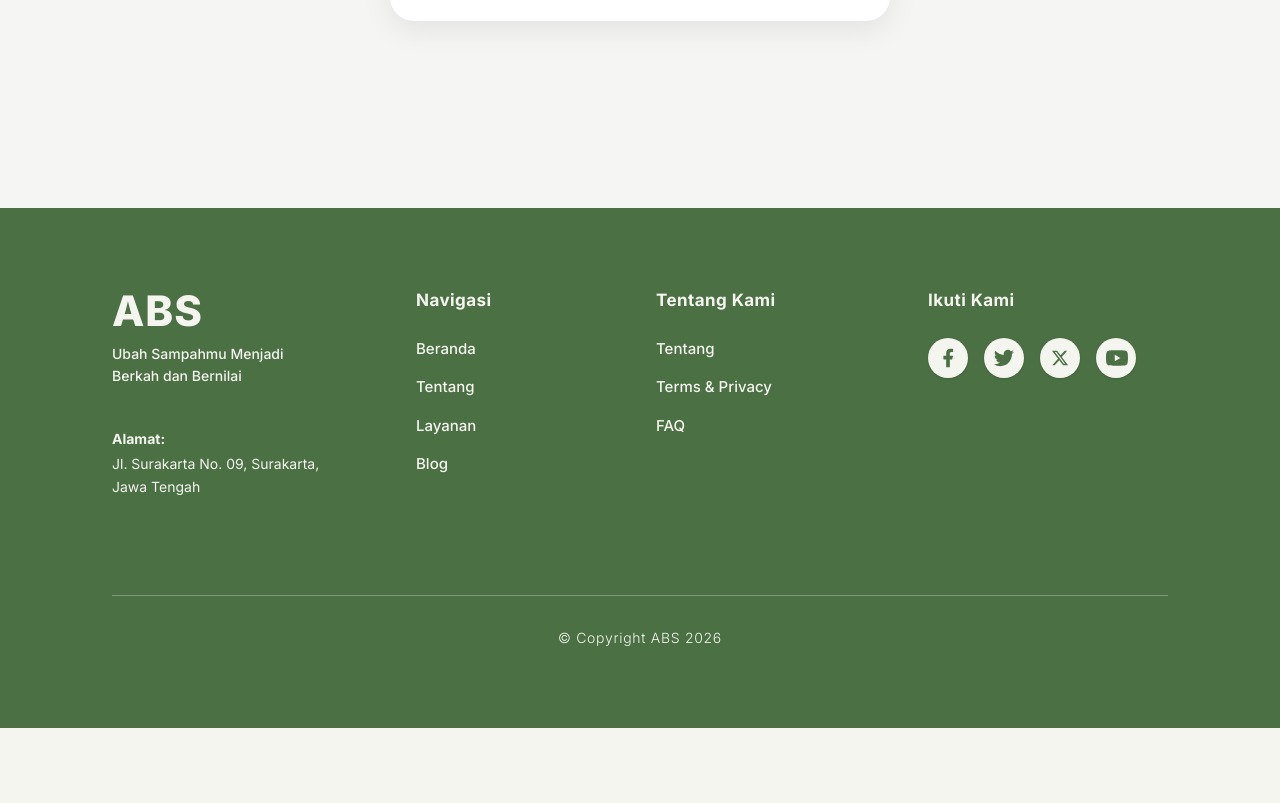
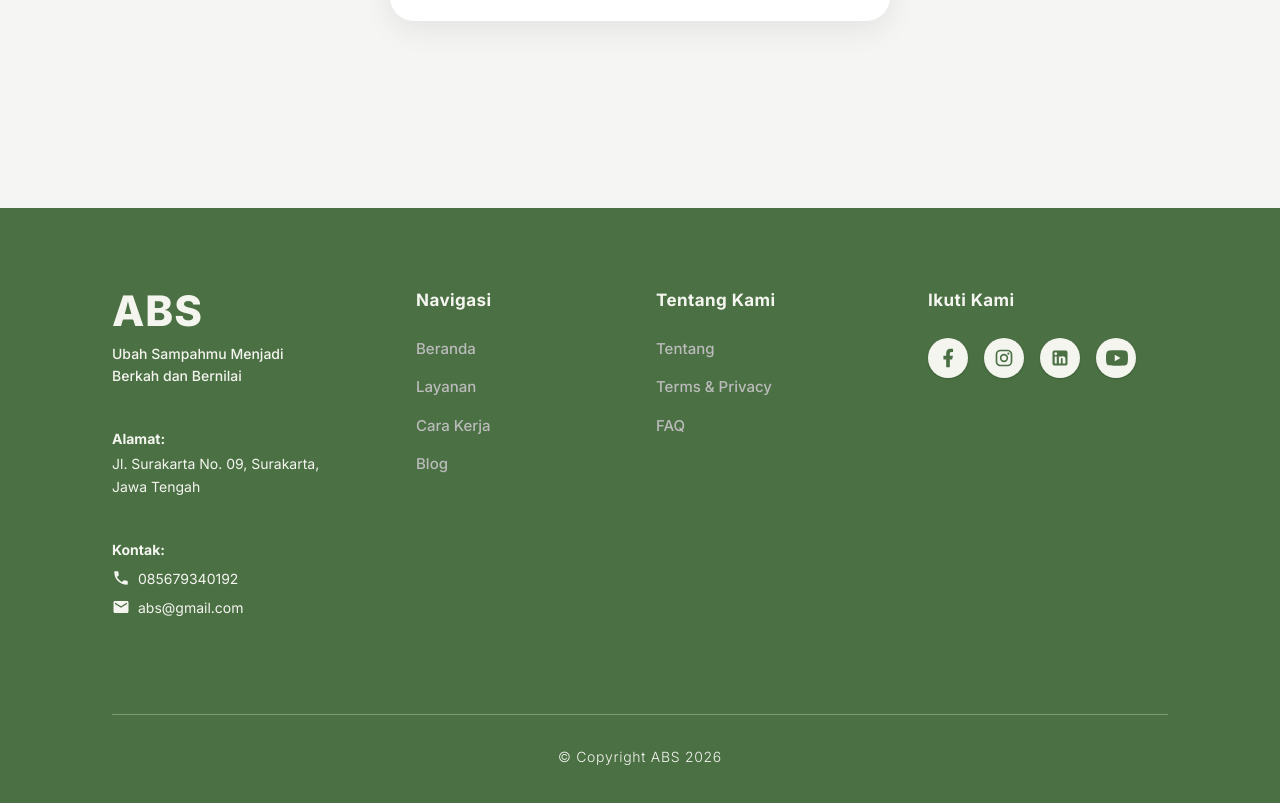
Before and after one commit to amandanmira/PBL-BankSampah, a Vue app in the folder ABS_Frontend/: page /login in a window 1280 px wide. Shown: the part 665-1468 px from the top of the page. Before the commit the page ends 1393 px from the top, so only its background shows below. Built offline with nearby package versions, Linux system fonts and the light colour scheme.

Commit message:
feat(ui): update navbar landingpage

```diff
--- a/ABS_Frontend/src/components/public/Footer.vue
+++ b/ABS_Frontend/src/components/public/Footer.vue
@@ -23,21 +23,37 @@ import { RouterLink } from 'vue-router';
             Jawa Tengah
           </p>
         </div>
+        <div class="pt-4 space-y-2">
+          <p class="font-bold text-[14px]">Kontak:</p>
+          <div class="flex items-center gap-2 text-[14px]">
+            <svg xmlns="http://www.w3.org/2000/svg" width="18" height="18" viewBox="0 0 24 24" fill="currentColor">
+              <path d="M6.62 10.79c1.44 2.83 3.76 5.14 6.59 6.59l2.2-2.2c.27-.27.67-.36 1.02-.24 1.12.37 2.33.57 3.57.57.55 0 1 .45 1 1V20c0 .55-.45 1-1 1-9.39 0-17-7.61-17-17 0-.55.45-1 1-1h3.5c.55 0 1 .45 1 1 0 1.25.2 2.45.57 3.57.11.35.03.74-.25 1.02l-2.2 2.2z"/>
+            </svg>
+            <p>085679340192</p>
+          </div>
+          <div class="flex items-center gap-2 text-[14px]">
+            <svg xmlns="http://www.w3.org/2000/svg" width="18" height="18" viewBox="0 0 24 24" fill="currentColor">
+              <path d="M20 4H4c-1.1 0-1.99.9-1.99 2L2 18c0 1.1.9 2 2 2h16c1.1 0 2-.9 2-2V6c0-1.1-.9-2-2-2zm0 4l-8 5-8-5V6l8 5 8-5v2z"/>
+            </svg>
+            <p>abs@gmail.com</p>
+          </div>
+        </div>
       </div>
 
       <!-- Column 2: Navigasi -->
       <div class="lg:pl-8">
         <h3 class="font-bold text-[17px] mb-6 tracking-wide">Navigasi</h3>
-        <ul class="space-y-4 text-[15px] font-medium">
+        <ul class="space-y-4 text-[15px] font-medium text-[#BBBBBB]">
           <li>
             <RouterLink to="/" class="hover:text-white hover:underline transition-colors">Beranda</RouterLink>
           </li>
           <li>
-            <RouterLink to="/about" class="hover:text-white hover:underline transition-colors">Tentang</RouterLink>
+            <RouterLink :to="{ path: '/', hash: '#layanan' }"
+              class="hover:text-white hover:underline transition-colors">Layanan</RouterLink>
           </li>
           <li>
-            <RouterLink :to="{ path: '/', hash: '#layanan' }"
-              class="hover:text-white hover:underline transition-colors">Layanan</RouterLink>
+            <RouterLink :to="{ path: '/', hash: '#cara-kerja' }"
+              class="hover:text-white hover:underline transition-colors">Cara Kerja</RouterLink>
           </li>
           <li>
             <RouterLink to="/blog" class="hover:text-white hover:underline transition-colors">Blog</RouterLink>
@@ -48,7 +64,7 @@ import { RouterLink } from 'vue-router';
       <!-- Column 3: Tentang Kami -->
       <div>
         <h3 class="font-bold text-[17px] mb-6 tracking-wide">Tentang Kami</h3>
-        <ul class="space-y-4 text-[15px] font-medium">
+        <ul class="space-y-4 text-[15px] font-medium text-[#BBBBBB]">
           <li>
             <RouterLink to="/about" class="hover:text-white hover:underline transition-colors">Tentang</RouterLink>
           </li>
@@ -75,21 +91,21 @@ import { RouterLink } from 'vue-router';
             </svg>
           </a>
 
-          <!-- Twitter (Bird) -->
+          <!-- Instagram -->
           <a href="#"
             class="w-10 h-10 rounded-full bg-[#F5F5F0] text-[#4A7043] flex items-center justify-center hover:scale-110 hover:bg-white transition-all shadow-sm">
             <svg xmlns="http://www.w3.org/2000/svg" width="20" height="20" viewBox="0 0 24 24" fill="currentColor">
               <path
-                d="M23.953 4.57a10 10 0 01-2.825.775 4.958 4.958 0 002.163-2.723c-.951.555-2.005.959-3.127 1.184a4.92 4.92 0 00-8.384 4.482C7.69 8.095 4.067 6.13 1.64 3.162a4.822 4.822 0 00-.666 2.475c0 1.71.87 3.213 2.188 4.096a4.904 4.904 0 01-2.228-.616v.06a4.923 4.923 0 003.946 4.827 4.996 4.996 0 01-2.212.085 4.936 4.936 0 004.604 3.417 9.867 9.867 0 01-6.102 2.105c-.39 0-.779-.023-1.17-.067a13.995 13.995 0 007.557 2.209c9.053 0 13.998-7.496 13.998-13.985 0-.21 0-.42-.015-.63A9.935 9.935 0 0024 4.59z" />
+                d="M7.8,2H16.2C19.4,2 22,4.6 22,7.8V16.2A5.8,5.8 0 0,1 16.2,22H7.8C4.6,22 2,19.4 2,16.2V7.8A5.8,5.8 0 0,1 7.8,2M7.6,4A3.6,3.6 0 0,0 4,7.6V16.4C4,18.39 5.61,20 7.6,20H16.4A3.6,3.6 0 0,0 20,16.4V7.6C20,5.61 18.39,4 16.4,4H7.6M17.25,5.5A1.25,1.25 0 0,1 18.5,6.75A1.25,1.25 0 0,1 17.25,8A1.25,1.25 0 0,1 16,6.75A1.25,1.25 0 0,1 17.25,5.5M12,7A5,5 0 0,1 17,12A5,5 0 0,1 12,17A5,5 0 0,1 7,12A5,5 0 0,1 12,7M12,9A3,3 0 0,0 9,12A3,3 0 0,0 12,15A3,3 0 0,0 15,12A3,3 0 0,0 12,9Z" />
             </svg>
           </a>
 
-          <!-- X Logo -->
+          <!-- LinkedIn -->
           <a href="#"
             class="w-10 h-10 rounded-full bg-[#F5F5F0] text-[#4A7043] flex items-center justify-center hover:scale-110 hover:bg-white transition-all shadow-sm">
-            <svg xmlns="http://www.w3.org/2000/svg" width="18" height="18" viewBox="0 0 24 24" fill="currentColor">
+            <svg xmlns="http://www.w3.org/2000/svg" width="20" height="20" viewBox="0 0 24 24" fill="currentColor">
               <path
-                d="M18.244 2.25h3.308l-7.227 8.26 8.502 11.24H16.17l-5.214-6.817L4.99 21.75H1.68l7.73-8.835L1.254 2.25H8.08l4.713 6.231zm-1.161 17.52h1.833L7.084 4.126H5.117z" />
+                d="M19 3A2 2 0 0 1 21 5V19A2 2 0 0 1 19 21H5A2 2 0 0 1 3 19V5A2 2 0 0 1 5 3H19M18.5 18.5V13.2A3.26 3.26 0 0 0 15.24 9.94C14 9.94 13.4 10.61 13.06 11.14V10.12H10.66V18.5H13.06V13.83C13.06 12.58 13.3 11.96 14.17 11.96C15 11.96 15.17 12.72 15.17 13.92V18.5H18.5M6.88 8.56A1.68 1.68 0 0 0 8.56 6.88C8.56 5.95 7.81 5.19 6.88 5.19A1.69 1.69 0 0 0 5.19 6.88C5.19 7.81 5.95 8.56 6.88 8.56M8.1 18.5V10.12H5.66V18.5H8.1Z" />
             </svg>
           </a>
 
--- a/ABS_Frontend/src/components/public/MeetOurTeam.vue
+++ b/ABS_Frontend/src/components/public/MeetOurTeam.vue
@@ -8,33 +8,33 @@ const team = ref([
   },
   {
     name: "Amanda Namira T.",
-    roles: ["Project Manager"],
+    roles: ["Project Manager", "UI/UX"],
     image: "/people.jpg",
-    github: "https://github.com/amanda"
+    github: "https://github.com/amandanmira"
   },
   {
     name: "Raditya Hafid D.",
     roles: ["Backend Dev"],
     image: "/people.jpg",
-    github: "https://github.com/raditya"
+    github: "https://github.com/raditya-hafid"
   },
   {
     name: "Hafiz Ahmad H.",
     roles: ["Backend Dev"],
     image: "/people.jpg",
-    github: "https://github.com/hafiz"
+    github: "https://github.com/sirius-leaf"
   },
   {
     name: "Gilang Abdian A.",
     roles: ["Frontend Dev", "UI/UX"],
     image: "/people.jpg",
-    github: "https://github.com/gilang"
+    github: "https://github.com/gilangages"
   },
   {
     name: "Satrio Aji P.",
     roles: ["Frontend Dev", "UI/UX"],
     image: "/people.jpg",
-    github: "https://github.com/satrio"
+    github: "https://github.com/Saji6787"
   },
 ]);
 </script>
--- a/ABS_Frontend/src/components/public/Navbar.vue
+++ b/ABS_Frontend/src/components/public/Navbar.vue
@@ -37,12 +37,12 @@ const toggleMenu = () => {
 
       <!-- Desktop Navigation Links -->
       <div class="hidden lg:flex items-center gap-6 lg:gap-10">
+        <RouterLink to="/" class="text-[15px] font-semibold tracking-wide hover:text-white/80 transition-colors">
+          Beranda</RouterLink>
         <RouterLink to="/about" class="text-[15px] font-semibold tracking-wide hover:text-white/80 transition-colors">
           Tentang</RouterLink>
-        <RouterLink :to="{ path: '/', hash: '#layanan' }"
-          class="text-[15px] font-semibold tracking-wide hover:text-white/80 transition-colors">Layanan</RouterLink>
-        <RouterLink :to="{ path: '/', hash: '#cara-kerja' }"
-          class="text-[15px] font-semibold tracking-wide hover:text-white/80 transition-colors">Cara Kerja</RouterLink>
+        <RouterLink to="/blog" class="text-[15px] font-semibold tracking-wide hover:text-white/80 transition-colors">
+          Blog</RouterLink>
         <RouterLink to="/faq" class="text-[15px] font-semibold tracking-wide hover:text-white/80 transition-colors">FAQ
         </RouterLink>
       </div>
@@ -62,12 +62,12 @@ const toggleMenu = () => {
     <!-- Mobile Menu Dropdown -->
     <div v-show="isMenuOpen"
       class="lg:hidden absolute top-full left-0 w-full bg-[#4A7043] shadow-lg flex flex-col px-6 py-5 gap-4 border-t border-white/10">
+      <RouterLink to="/" @click="isMenuOpen = false"
+        class="text-base font-semibold tracking-wide hover:text-white/80 transition-colors py-1">Beranda</RouterLink>
       <RouterLink to="/about" @click="isMenuOpen = false"
         class="text-base font-semibold tracking-wide hover:text-white/80 transition-colors py-1">Tentang</RouterLink>
-      <RouterLink :to="{ path: '/', hash: '#layanan' }" @click="isMenuOpen = false"
-        class="text-base font-semibold tracking-wide hover:text-white/80 transition-colors py-1">Layanan</RouterLink>
-      <RouterLink :to="{ path: '/', hash: '#cara-kerja' }" @click="isMenuOpen = false"
-        class="text-base font-semibold tracking-wide hover:text-white/80 transition-colors py-1">Cara Kerja</RouterLink>
+      <RouterLink to="/blog" @click="isMenuOpen = false"
+        class="text-base font-semibold tracking-wide hover:text-white/80 transition-colors py-1">Blog</RouterLink>
       <RouterLink to="/faq" @click="isMenuOpen = false"
         class="text-base font-semibold tracking-wide hover:text-white/80 transition-colors py-1">FAQ</RouterLink>
 
```
